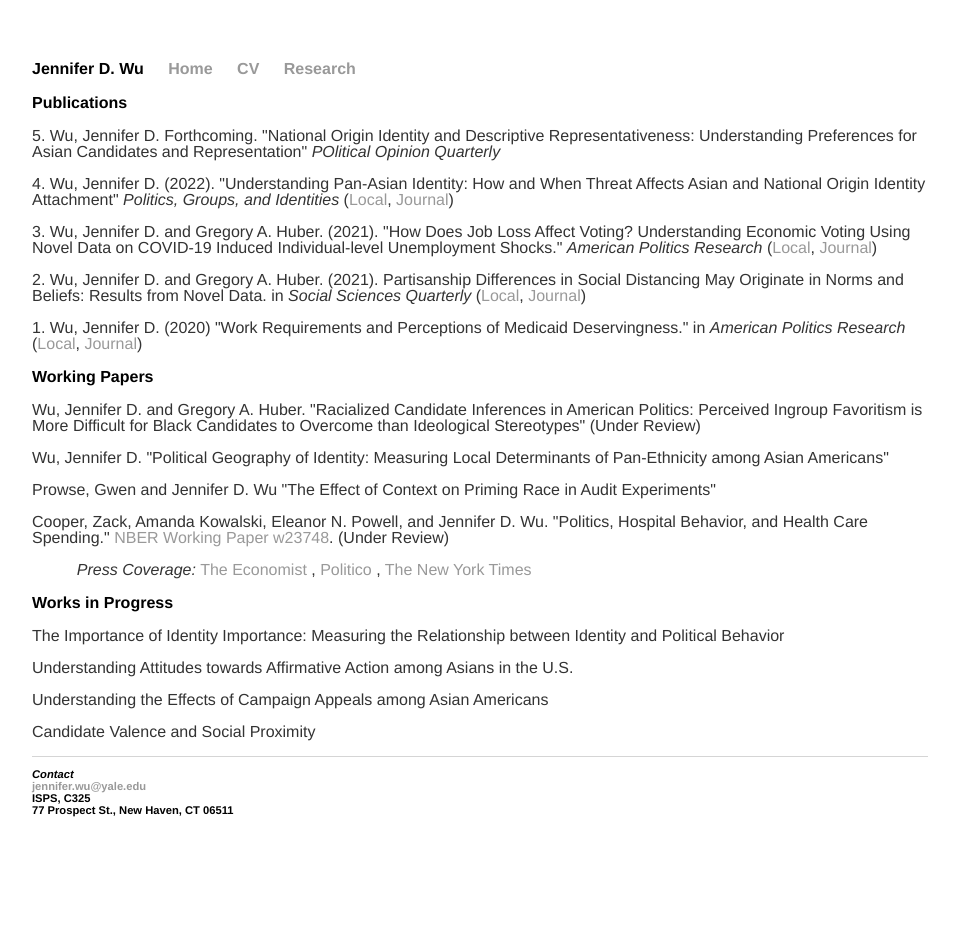
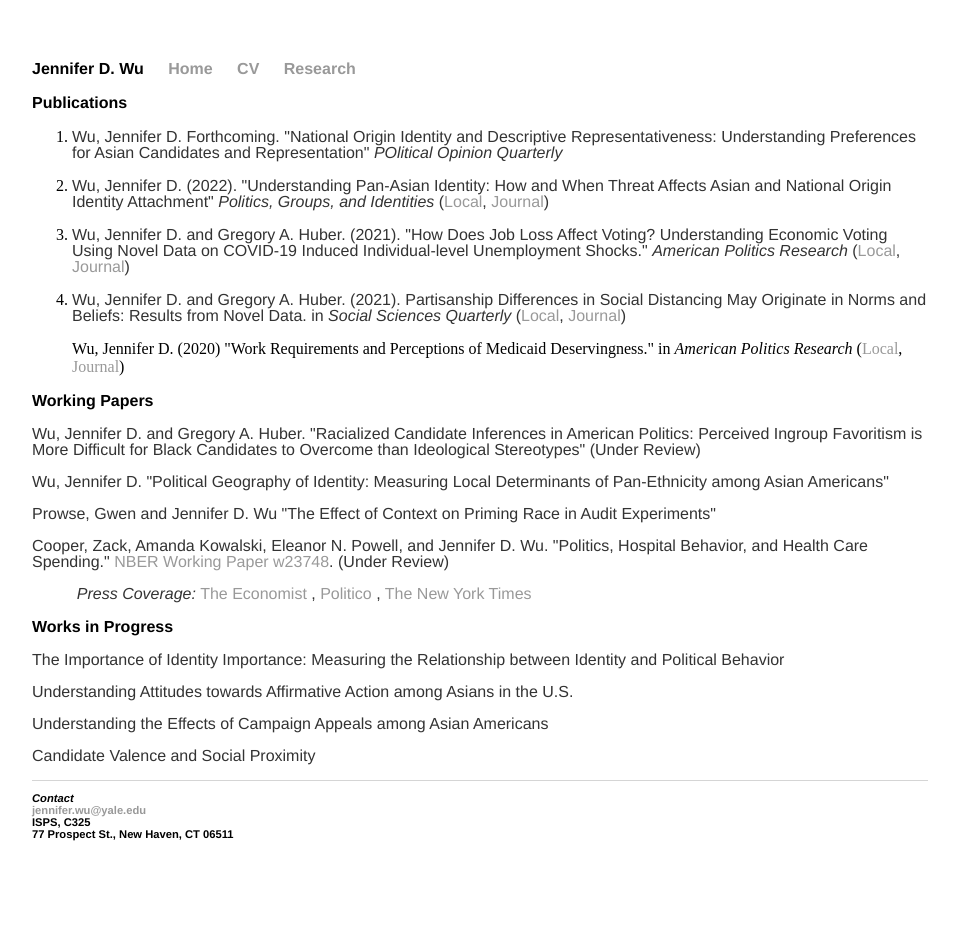
Before and after one commit to wujend/wujend.github.io, a Jekyll site: the page built from research/index.html, in a window 1280 px wide. Shown: the whole page, without its empty margins (160-1119 px from the left). Built offline with Jekyll 4.4.1, drawn with Linux system fonts in a browser that asks for light colours; before the commit the page ends 916 px from its top, so only the background shows below that.

Commit message:
Update index.html

```diff
--- a/research/index.html
+++ b/research/index.html
@@ -4,22 +4,18 @@ title: Jennifer D. Wu | Research
 ---
 <div class="blurb">
 <h1>Publications</h1>
-  <p>5. Wu, Jennifer D. Forthcoming. "National Origin Identity and Descriptive Representativeness: Understanding Preferences for Asian Candidates and Representation" <i>POlitical Opinion Quarterly</i> </p>
-
-  <p>4. Wu, Jennifer D. (2022). "Understanding Pan-Asian Identity: How and When Threat Affects Asian and National Origin Identity Attachment" <i>Politics, Groups, and Identities</i>
-   (<a href="https://www.jenniferdwu.com/research/Wu_2.pdf">Local</a>, <a href="https://doi.org/10.1080/21565503.2022.2137050">Journal</a>)</p>
-
-  <p>3. Wu, Jennifer D. and Gregory A. Huber. (2021). "How Does Job Loss Affect Voting? Understanding Economic
-    Voting Using Novel Data on COVID-19 Induced Individual-level Unemployment Shocks." <i>American Politics Research</i>
-    (<a href="https://www.jenniferdwu.com/research/WuHuber_JobLoss.pdf">Local</a>, <a href="https://doi.org/10.1177/1532673X211026831">Journal</a>)</p>
-
-  <p>2. Wu, Jennifer D. and Gregory A. Huber. (2021). Partisanship Differences in Social
+  <ol type="1">
+  <li><p>Wu, Jennifer D. Forthcoming. "National Origin Identity and Descriptive Representativeness: Understanding Preferences for Asian Candidates and Representation" <i>POlitical Opinion Quarterly</i> </p> </li>
+  <li><p>Wu, Jennifer D. (2022). "Understanding Pan-Asian Identity: How and When Threat Affects Asian and National Origin Identity Attachment" <i>Politics, Groups, and Identities</i>
+   (<a href="https://www.jenniferdwu.com/research/Wu_2.pdf">Local</a>, <a href="https://doi.org/10.1080/21565503.2022.2137050">Journal</a>)</p></li>
+  <li><p>Wu, Jennifer D. and Gregory A. Huber. (2021). "How Does Job Loss Affect Voting? Understanding Economic Voting Using Novel Data on COVID-19 Induced Individual-level Unemployment Shocks." <i>American Politics Research</i>
+    (<a href="https://www.jenniferdwu.com/research/WuHuber_JobLoss.pdf">Local</a>, <a href="https://doi.org/10.1177/1532673X211026831">Journal</a>)</p></li>
+    <li><p>Wu, Jennifer D. and Gregory A. Huber. (2021). Partisanship Differences in Social
     Distancing May Originate in Norms and Beliefs: Results from Novel Data. in <i>Social Sciences Quarterly </i>
-    (<a href="https://www.jenniferdwu.com/research/WuHuber_CovidNorms.pdf">Local</a>, <a href="https://doi.org/10.1111/ssqu.12947">Journal</a>)</p>
-
-  <p>1. Wu, Jennifer D. (2020) "Work Requirements and Perceptions of Medicaid Deservingness." in <i>American Politics Research</i>
-    (<a href="https://www.jenniferdwu.com/research/Wu_1.pdf">Local</a>, <a href="https://doi.org/10.1177/1532673X20961317">Journal</a>)</p>
-
+    (<a href="https://www.jenniferdwu.com/research/WuHuber_CovidNorms.pdf">Local</a>, <a href="https://doi.org/10.1111/ssqu.12947">Journal</a>)</p></li>
+    <li<p>Wu, Jennifer D. (2020) "Work Requirements and Perceptions of Medicaid Deservingness." in <i>American Politics Research</i>
+    (<a href="https://www.jenniferdwu.com/research/Wu_1.pdf">Local</a>, <a href="https://doi.org/10.1177/1532673X20961317">Journal</a>)</p></li>
+</ol>
 </div>
 
 
```
